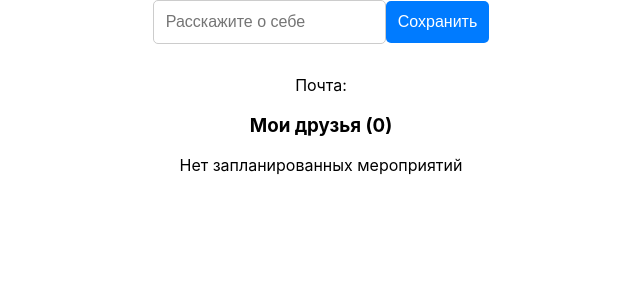
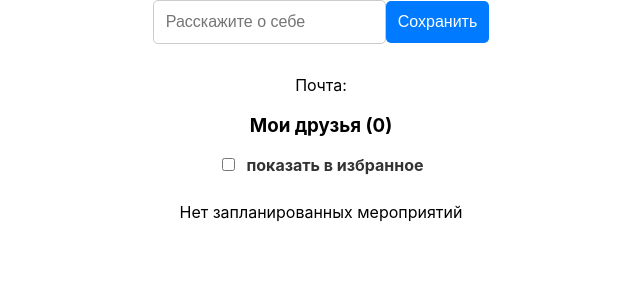
Before and after one commit to ivanycla/olimpiadka2, a React (Create React App) app: page /olimpiada/Profile in a window 1280 px wide. Shown: the top 300 px of the page, without its empty margins (319-959 px from the left). Built offline with nearby package versions, Linux system fonts and the light colour scheme.

Commit message:
Сохраняю локальные изменения перед pull

```diff
--- a/src/Pages/Profile.jsx
+++ b/src/Pages/Profile.jsx
@@ -53,6 +53,18 @@ const Profile = () => {
                 </div>
             </div>
 
+            <div style={{ margin: "10px 0" }}>
+                <input
+            type="checkbox"
+            name="flag"
+            id="flag"
+            onChange={(e) => setFavoriteEventFlag(e.target.checked)}
+  />
+  <label htmlFor="flag" style={{ marginLeft: 8 }}>
+   показать в избранное
+  </label>
+                </div>
+
         <div className="events-list">
           {favoriteEventFlag ? (
             favoriteEvent.length > 0 ? (
```
